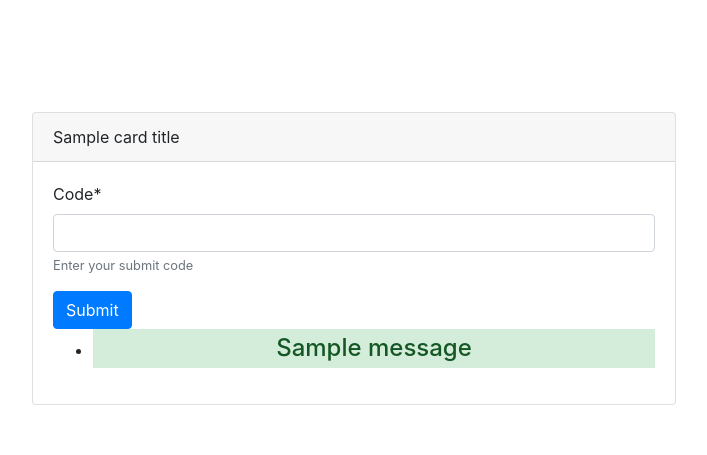
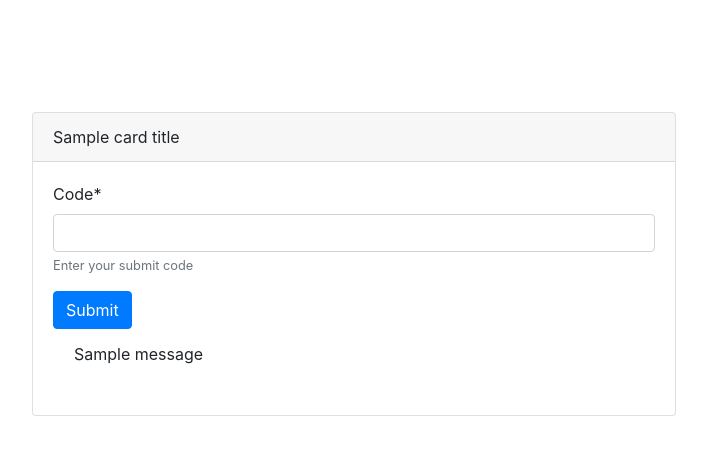
Before and after one commit to FFFSanchez/Hammer-Referrals, a Django app: template templates/submit.html in a window 1280 px wide. Shown: the top 455 px of the page, without its empty margins (286-993 px from the left). Run offline with Django 4.2, Linux system fonts and the light colour scheme; tables that the repository leaves empty hold one stand-in row (values such as "Sample post"); the template is opened without the code that fills it: values that come from a table or form of the project are taken from there, most other values are stand-ins (such as "Sample title", 1, 10 or a date in 2020); one stand-in notice (Sample message) is shown; some libraries are stand-ins or nearby versions.

Commit message:
gunicorn and messages

```diff
--- /dev/null
+++ b/templates/includes/messages.html
@@ -0,0 +1,9 @@
+{% if messages %}
+    {% for message in messages %}
+    <div class="container-fluid p-0">
+    <div class="alert {{ message.tags }} alert-dismissible" role="alert" >
+        {{ message }}
+    </div>
+    </div>
+    {% endfor %}
+{% endif %}
--- a/templates/submit.html
+++ b/templates/submit.html
@@ -9,17 +9,5 @@
         {{ form|crispy }}
         <button type="submit" class="btn btn-primary">Submit</button>
     </form>
-    <div class="success-message">
-        {% if messages %}
-            <ul class="messages">
-                {% for message in messages %}
-                    <li class="{{ message.tags }}">
-                        <h4 class="alert-success text-center"
-                            style="padding-top: 5px;
-                                   padding-bottom: 5px">{{ message }}</h4>
-                    </li>
-                {% endfor %}
-            </ul>
-        {% endif %}
-    </div>
+    {% include "includes/messages.html" %}
 {% endblock content %}
```
Also changed, not shown: hammer_refs/settings.py (+7 -1 lines), refs/views.py (+8 -2 lines), db3.sqlite3, 1 other file.
